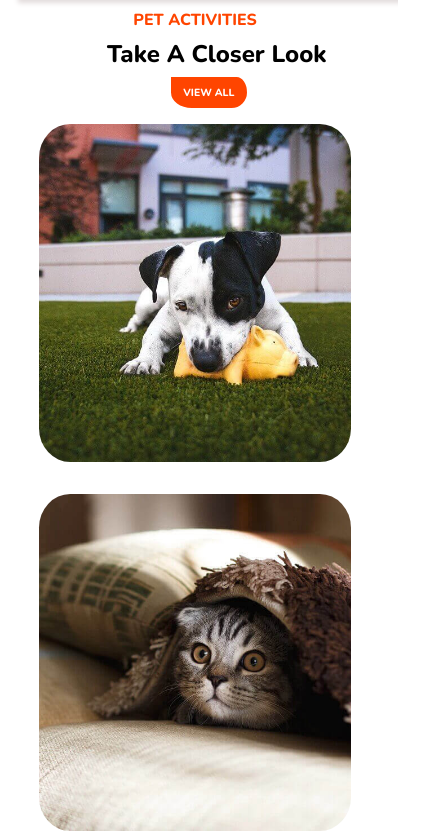
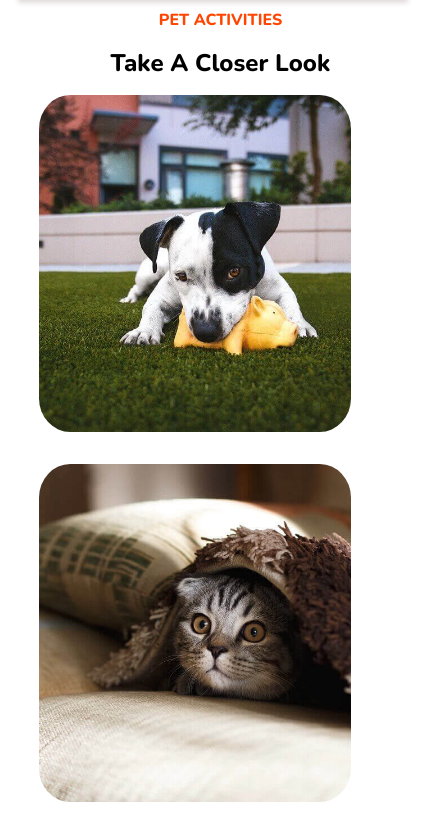
Before and after one commit to AlbertoArochal/202210-W2-puppies, a website: page index.html in a window 390 px wide. Shown: the part 66-897 px from the top of the page, 433 px wide, since content can reach past the window. Drawn offline with nearby package versions, Linux system fonts and the light colour scheme.

Commit message:
media query changes

```diff
--- a/index.html
+++ b/index.html
@@ -1,4 +1,3 @@
-<!DOCTYPE html>
 <html lang="en">
 
 <head>
@@ -6,15 +5,13 @@
     <meta http-equiv="X-UA-Compatible" content="IE=edge" />
     <meta name="viewport" content="width=device-width, initial-scale=1.0" />
     <link rel="stylesheet" href="/styles/styles.css" />
-    <link rel="shortcut icon" href="/images/favicon.png" type="image/x-icon">
+    <link rel="shortcut icon" href="/images/favicon.png" type="image/x-icon" />
     <title>Challenge Pet Activities</title>
 </head>
 
 <body>
     <header>
         <img src="/images/logo2.png" alt="" />
-
-
         <div class="sections__container">
             <p class="header__element">Home</p>
             <p class="header__element" id="livedemo">Live Demo</p>
@@ -28,15 +25,13 @@
                 </ul>
             </div>
         </div>
-
     </header>
-
     <section>
         <div class="text__container">
             <p>PET ACTIVITIES</p>
-            <span>
-                <h1>Take A Closer Look</h1>
-                <button>VIEW ALL</button>
+            <span class="span__container">
+                <h1 class="closer__look">Take A Closer Look</h1>
+                <button class="puppie__button">VIEW ALL</button>
             </span>
         </div>
         <div>
@@ -56,7 +51,6 @@
             </div>
         </div>
     </section>
-
 </body>
 
 </html>
--- a/styles/styles.css
+++ b/styles/styles.css
@@ -258,6 +258,11 @@ section>div>span {
 
 @media (max-width: 425px) {
 
+    .text__container {
+        text-align: center;
+        width: 425px;
+    }
+
     .image1__container {
         display: grid;
     }
@@ -287,29 +292,29 @@ section>div>span {
         margin-left: 6vw;
     }
 
-    span {
+    span.span__container {
         font-size: 0.5em;
-        text-align: center;
-        width: 100vw;
-        margin: auto;
+        width: 425px;
+        margin: 0;
+        display: block;
+        max-width: 100%;
+    }
+
+    .span__container>h1 {
+        width: 425px;
+        text-align: left;
+        display: inline;
+        margin-left: 0;
+    }
+
+    .puppie__button {
+        display: none;
 
     }
 
-    span button {
-        display: block;
-        margin-top: 0;
-        position: relative;
-        left: 43%;
-    }
-
-    span h1 {
-        display: block;
-        position: absolute;
-        top: 10%;
-    }
 
     section>div>p {
-        margin: 1em auto;
+        margin: 1em 0;
         text-align: center;
         font-size: 1em;
     }
```
